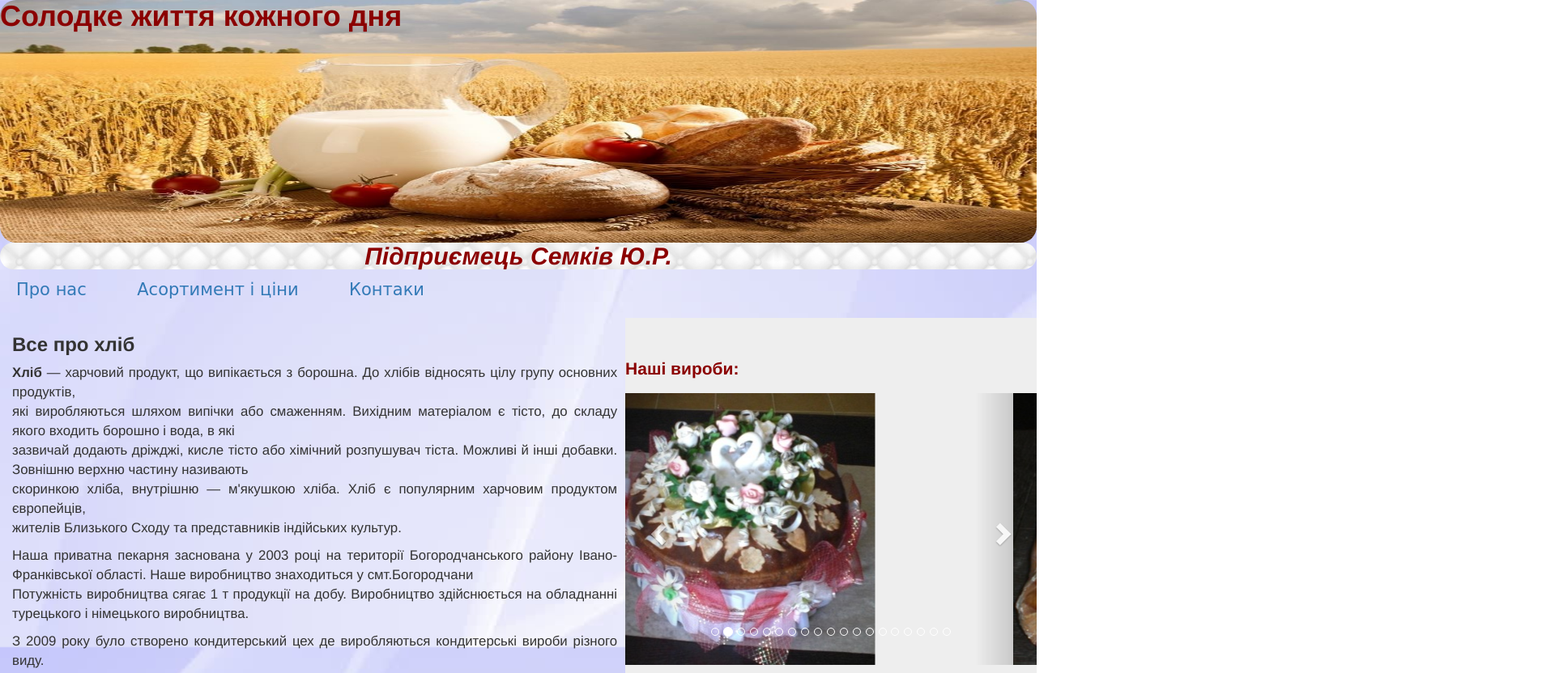
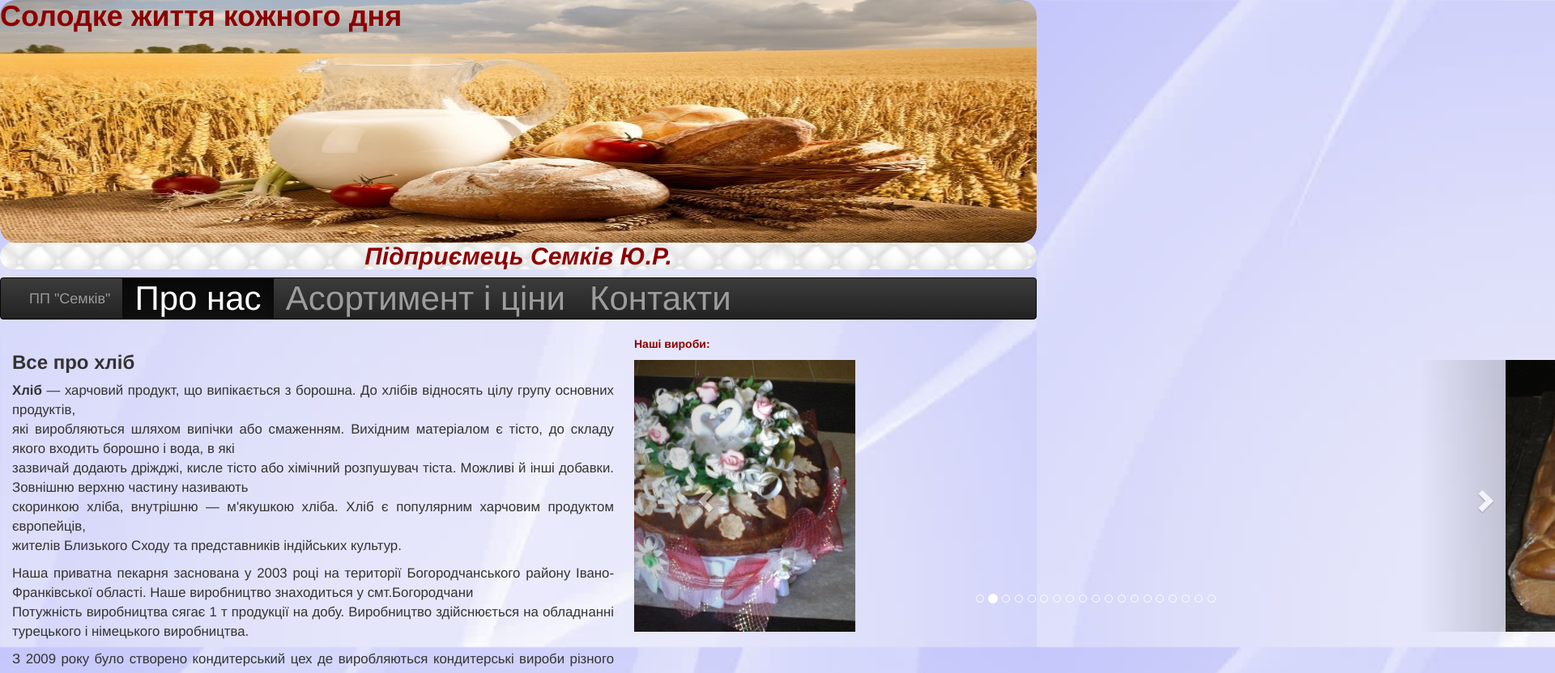
Before and after one commit to yursem11/my-first-site, a plain HTML site: page index.html in a window 1280 px wide. Shown: the top 832 px of the page at 81% size, 1920 px wide, since content can reach past the window. Drawn offline with nearby package versions, Linux system fonts and the light colour scheme; files whose address does not match are found by name.

Commit message:
add new files

```diff
--- a/image/js/form.js
+++ b/image/js/form.js
@@ -1,12 +1,12 @@
 $(function () {
-    $('#sends').click(function(e) {
+    $('#send').click(function(e) {
         e.preventDefault();
         $.ajax({
             url: "https://formspree.io/yursem@meta.ua",
             method: "POST",
             data: {
-                message: $('#names').val(),
-                text: $('#texts').val()
+                message: $('#name').val(),
+                text: $('#text').val()
             },
             dataType: "json"
         }).done(function() {
--- a/index.css
+++ b/index.css
@@ -32,37 +32,14 @@
                     background-image: url("image/fone7.jpg");
                     border-radius: 20px;
                     color: Darkred;                            }
-        div#nav{
+        nav{
             display:flex;
             justify-content: space-between;
             margin-top: 10px;
             margin-bottom: 20px;
             padding-left: 20px;
                 }
-        nav.price-menu{
-         width: 40%;
-         margin: 0;
-         padding: 0;
-                 }
-             .price-menu ul {
-                 display:flex;
-                 justify-content: space-between;
-                 margin: 0;
-                 padding: 0;
-                 list-style:none;
-                 font-size: 1em;
-                          }
-             .price-menu li{
-                 display: flex;
-                 justify-content: center;
-                 margin: 0;
-                 padding: 0;
-                 display: list-item;
-                 text-align: center;
-                 font-size: 0.5em;
-                 font-family: cursive;
-             }
-          section.about-comp {
+                  section.about-comp {
                              display: flex;
                              justify-content: flex-start;
                          }
@@ -73,7 +50,10 @@
             margin-right: 10px;
             padding-left: 15px;
             }
-    aside#right {
+            #goods  {
+            width: 500px;
+            }
+        aside#right {
         width: 40%;
         margin: 0 auto;
         color: DarkRed;
--- a/index.html
+++ b/index.html
@@ -21,23 +21,19 @@ crossorigin="anonymous">
         <img src="image/field of breads.jpeg" alt="few kinds of bread" height="300px">
         <h2><b><i>Підприємець Семків Ю.Р.</i></b></h2>
         </div>
-        <div id="nav">
-            <nav class="price-menu">
-                <ul>
-                    <li>
-                        <a href="#about_company">Про нас</a>
-                        </li>
-
-                    <li>
-                        <a href="#kinds_of_bread">Асортимент і ціни</a>
-                        </li>
-                        <li>
-                        <a href="#contact">Контаки</a>
-                        </li>
-                </ul>
-            </nav>
-            </div>
-            </section>
+        <nav class="navbar navbar-inverse">
+  <div class="container-fluid">
+    <div class="navbar-header">
+      <a class="navbar-brand" href="#">ПП "Семків"</a>
+    </div>
+    <ul class="nav navbar-nav">
+      <li class="active"><a href="#about_company">Про нас</a></li>
+      <li><a href="#kinds_of_bread">Асортимент і ціни</a></li>
+      <li><a href="#contact">Контакти</a></li>
+    </ul>
+  </div>
+</nav>
+        </section>
             </header>
             <section class="about-comp">
     <main class="text1">
@@ -56,7 +52,7 @@ crossorigin="anonymous">
         </div><br>
 
         <div class="products" id="kinds_of_bread"><h4><b>НАША ПРОДУКЦІЯ:</b></h4>
-          <table>
+          <table id="goods">
               <tr>
                   <th>Назва виробу</th>
                   <th>Ціна, в грн</th>
@@ -97,7 +93,7 @@ crossorigin="anonymous">
             </div>
         </main>
     <aside id="right">
-        <div class="jumbotron">
+        <div class="container">
             <p><b>Наші вироби:</b></p>
      <div id="myCarousel" class="carousel slide" data-ride="carousel">
   <!-- Indicators -->
@@ -222,14 +218,14 @@ crossorigin="anonymous">
             <form id="contact_me">
             <label>
                 Ваше повне ім'я:<br>
-                <input type="text" name="name" id="names">
+                <input type="text" name="name" id="name">
             </label><br>
             <br>
             <label>
                 Ваше повідомлення:<br>
-            <input type="textarea" name="text" id="texts">
+            <input type="textarea" name="text" id="text">
         </label>
-        <button id="sends">
+        <button id="send">
             Надіслати
         </button>
         </form>
```
